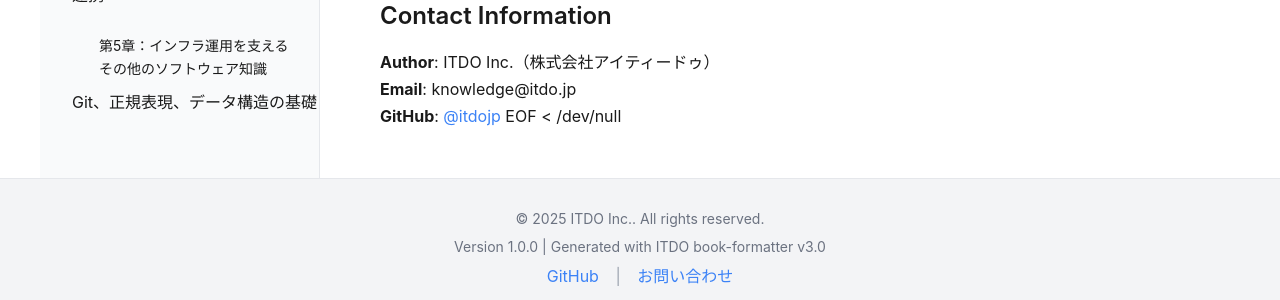
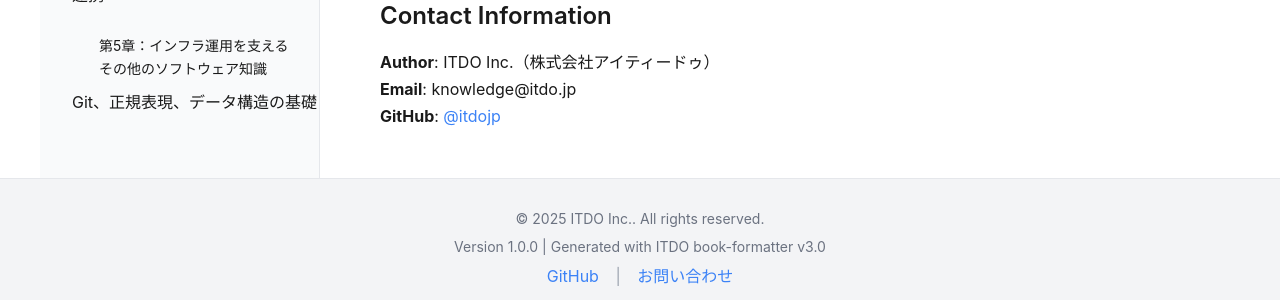
Before and after one commit to itdojp/it-infra-software-essentials-book, a Jekyll site: the page built from CLAUDE.md, in a window 1280 px wide and 900 px high, scrolled down 470 px. Shown: the part 586-886 px from the top of the window. Built offline with Jekyll 4.4.1, drawn with Linux system fonts in a browser that asks for light colours; our own code applies the rules of GitHub Pages for plain Markdown files.

Commit message:
chore: remove stray EOF from CLAUDE.md (#69)

```diff
--- a/CLAUDE.md
+++ b/CLAUDE.md
@@ -35,4 +35,3 @@
 **Author**: ITDO Inc.（株式会社アイティードゥ）
 **Email**: knowledge@itdo.jp
 **GitHub**: [@itdojp](https://github.com/itdojp)
-EOF < /dev/null
```
